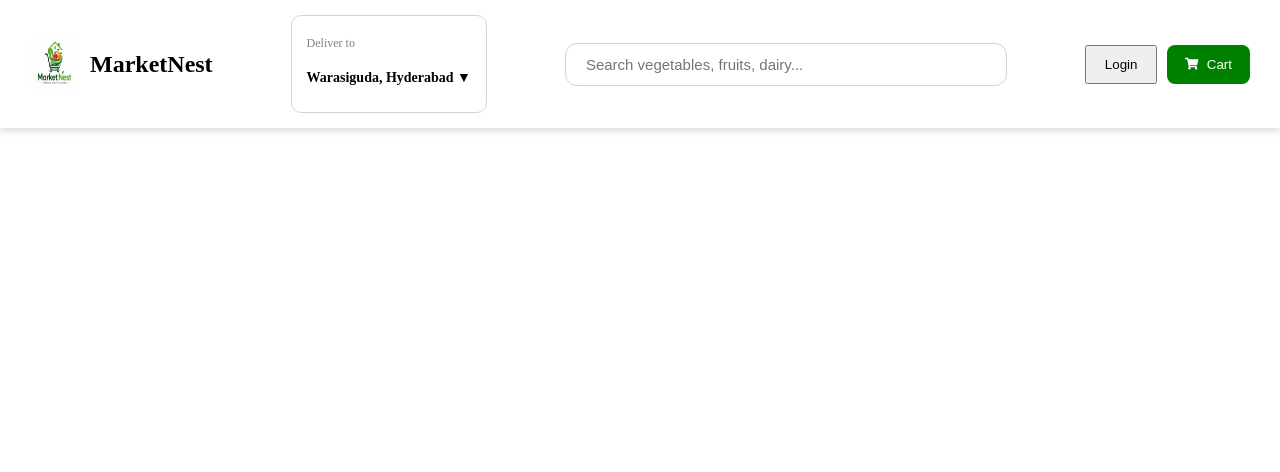
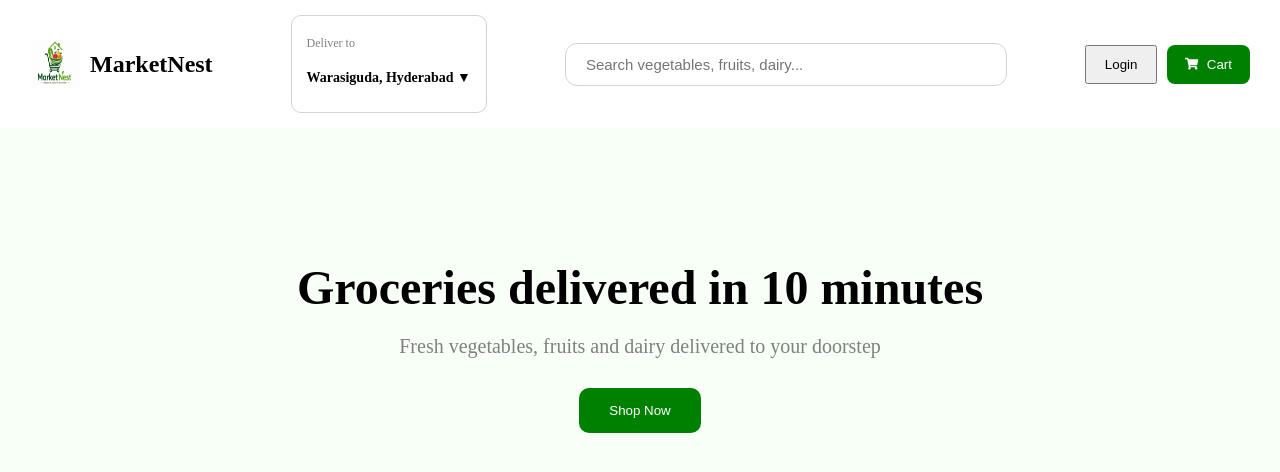
Before and after one commit to arunkumar-7/market-nest, a React (Vite) app: page / in a window 1280 px wide. Shown: the top 472 px of the page. Built offline with nearby package versions, Linux system fonts and the light colour scheme.

Commit message:
feat: create hero section

```diff
--- /dev/null
+++ b/src/components/Hero.css
@@ -0,0 +1,25 @@
+.hero {
+  text-align: center;
+  padding: 100px 20px;
+  background-color: #f7fff7;
+}
+
+.hero h1 {
+  font-size: 48px;
+  margin-bottom: 20px;
+}
+
+.hero p {
+  font-size: 20px;
+  color: gray;
+  margin-bottom: 30px;
+}
+
+.hero button {
+  padding: 15px 30px;
+  background-color: green;
+  color: white;
+  border: none;
+  border-radius: 10px;
+  cursor: pointer;
+}
--- a/src/components/Hero.tsx
+++ b/src/components/Hero.tsx
@@ -1,11 +1,15 @@
 import React from "react";
+import "./Hero.css";
 
 function Hero() {
   return (
-    <div>
-      <h1>Groceries delivered in 10 minutes</h1>
-      <p>Fresh vegetables, fruits, dairy and more..</p>
-    </div>
+    <>
+      <div className="hero">
+        <h1>Groceries delivered in 10 minutes</h1>
+        <p>Fresh vegetables, fruits and dairy delivered to your doorstep</p>
+        <button>Shop Now</button>
+      </div>
+    </>
   );
 }
 
--- a/src/pages/Home.tsx
+++ b/src/pages/Home.tsx
@@ -1,10 +1,12 @@
 import React from "react";
 import Navbar from "../components/Navbar";
+import Hero from "../components/Hero";
 
 function Home() {
   return (
     <>
       <Navbar></Navbar>
+      <Hero></Hero>
     </>
   );
 }
```
